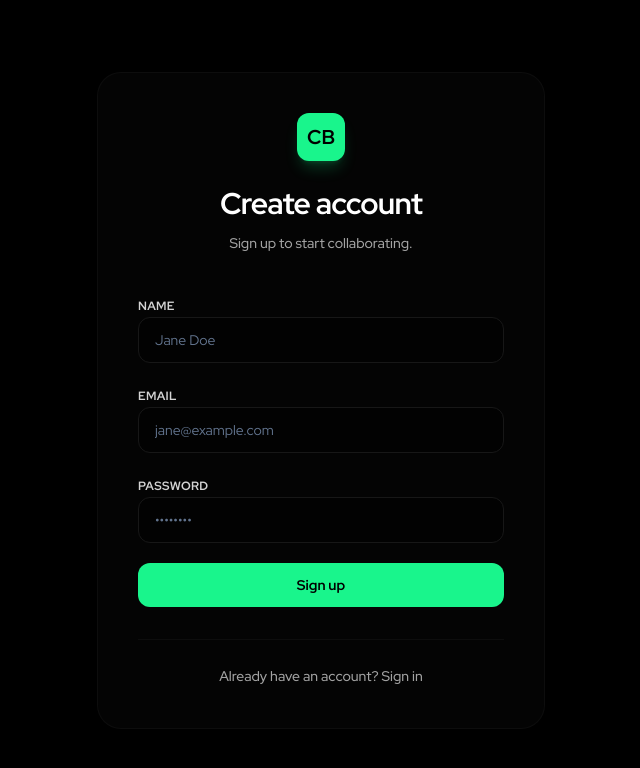
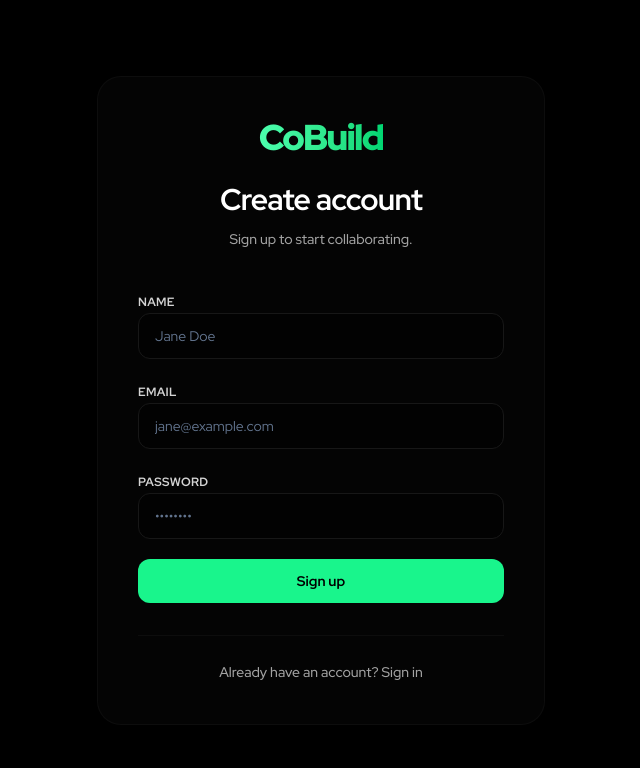
Before and after one commit to RoopakCS/CoBuild, a React (Vite) app in the folder frontend/: page /register in a window 1280 px wide. Shown: the top 768 px of the page, without its empty margins (319-959 px from the left). Built offline with nearby package versions, Linux system fonts and the light colour scheme.

Commit message:
feat: add ProjectRole association to ProjectApplication and update frontend logo

```diff
--- a/frontend/index.html
+++ b/frontend/index.html
@@ -2,7 +2,7 @@
 <html lang="en">
   <head>
     <meta charset="UTF-8" />
-    <link rel="icon" type="image/svg+xml" href="/favicon.svg" />
+    <link rel="icon" type="image/png" href="/logo.png" />
     <meta name="viewport" content="width=device-width, initial-scale=1.0" />
     <title>CoBuild</title>
     <link rel="preconnect" href="https://fonts.googleapis.com">
--- a/frontend/src/pages/AuthPage.jsx
+++ b/frontend/src/pages/AuthPage.jsx
@@ -33,8 +33,8 @@
     <div className="flex min-h-screen items-center justify-center bg-slate-900 p-4 sm:p-6 font-sans text-slate-50 selection:bg-green-500/30 selection:text-green-200">
       <div className="w-full max-w-md rounded-2xl sm:rounded-3xl border border-slate-700/50 bg-slate-800/40 p-6 sm:p-10 shadow-2xl backdrop-blur-md">
         <div className="mb-6 sm:mb-10 text-center">
-          <div className="inline-flex h-12 w-12 items-center justify-center rounded-xl bg-green-500 mb-6 shadow-lg shadow-green-500/20">
-            <span className="text-xl font-bold text-slate-900">CB</span>
+          <div className="mb-6 flex justify-center">
+            <span className="text-4xl font-black tracking-tighter text-transparent bg-clip-text bg-gradient-to-r from-green-400 to-green-600">CoBuild</span>
           </div>
           <h1 className="text-3xl font-bold tracking-tight text-slate-50">
             {isLogin ? 'Welcome back' : 'Create account'}
--- a/frontend/src/pages/Layout.jsx
+++ b/frontend/src/pages/Layout.jsx
@@ -28,7 +28,7 @@
       <div className="sticky top-4 sm:top-6 z-40 mx-auto w-full max-w-6xl px-4 sm:px-6 lg:px-8 mb-6 sm:mb-8">
         <header className="flex items-center justify-between rounded-2xl border border-slate-700/50 bg-slate-800/40 px-4 sm:px-6 py-3 shadow-2xl shadow-black/50 backdrop-blur-xl">
 
-          {/* Left: Logo (Text Only) */}
+          {/* Left: Logo */}
           <div className="flex w-1/4 items-center">
             <Link to="/" className="flex items-center">
               <span className="text-xl font-bold tracking-tighter text-slate-50">CoBuild</span>
```
Also changed, not shown: frontend/public/logo.png (added), 1 other file (tests, documents, lock files or other folders).
